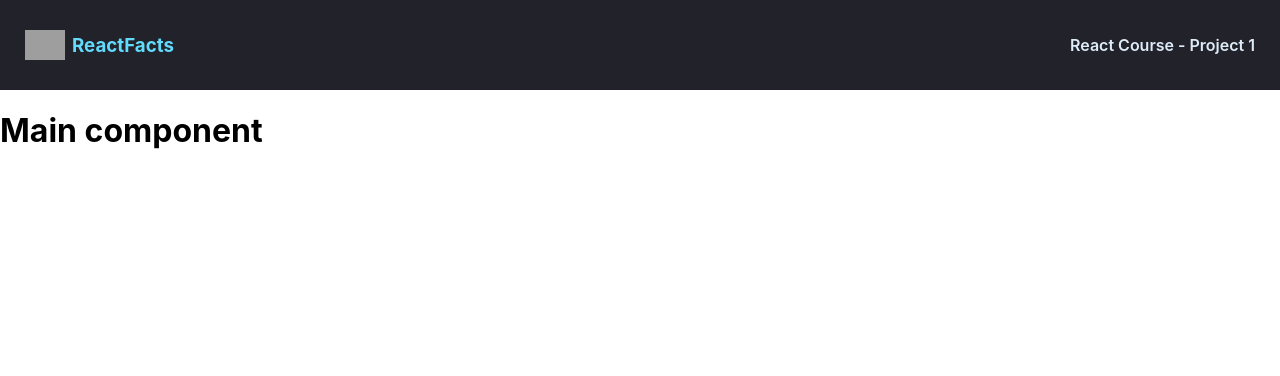
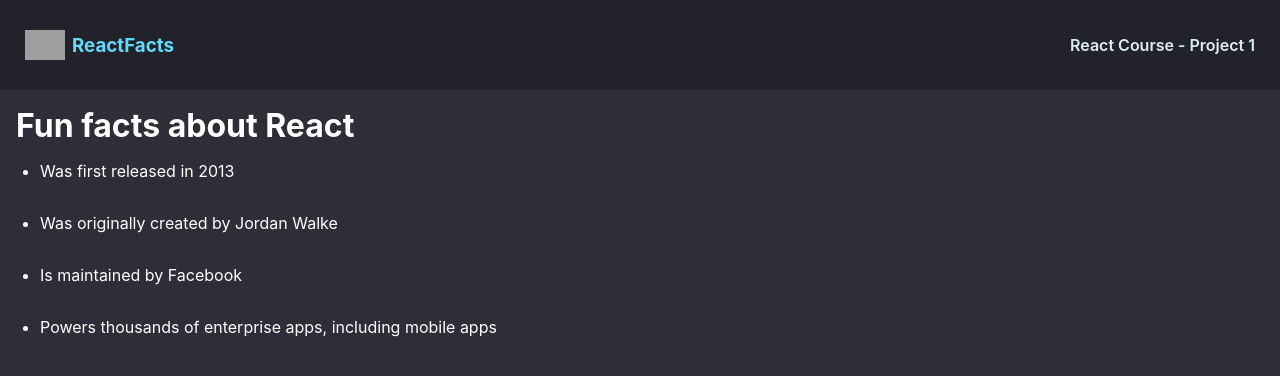
Before and after one commit to preston176/REACT, a React (Create React App) app: page / in a window 1280 px wide. Shown: the top 376 px of the page. Built offline with nearby package versions, Linux system fonts and the light colour scheme; grey boxes are pictures that could not be loaded.

Commit message:
styling done

```diff
--- a/src/App.css
+++ b/src/App.css
@@ -5,6 +5,7 @@
 body {
   margin: 0;
   font-family: Inter, sans-serif;
+  background-color: #2d2e37;
 }
 
 nav {
@@ -34,3 +35,18 @@ nav > img {
   color: #deebf8;
   font-weight: 600;
 }
+
+.unordered-list > li::before {
+  list-style: circle;
+  color: blue;
+}
+
+.unordered-list > li {
+  margin: 1rem 0 2rem;
+  color: white;
+}
+
+.main--title {
+  color: #fff;
+  margin: 1rem 0 1rem 1rem;
+}
--- a/src/components/Main.js
+++ b/src/components/Main.js
@@ -1,5 +1,14 @@
 import React from "react"
 
 export default function Main() {
-    return <h1>Main component</h1>
+    return (
+    <><h1 className="main--title">Fun facts about React</h1>
+    <ul className="unordered-list">
+        <li>Was first released in 2013</li>
+        <li>Was originally created by Jordan Walke</li>
+        <li>Is maintained by Facebook</li>
+        <li>Powers thousands of enterprise apps, including mobile apps</li>
+    </ul>
+    </>
+    )
 }
```
